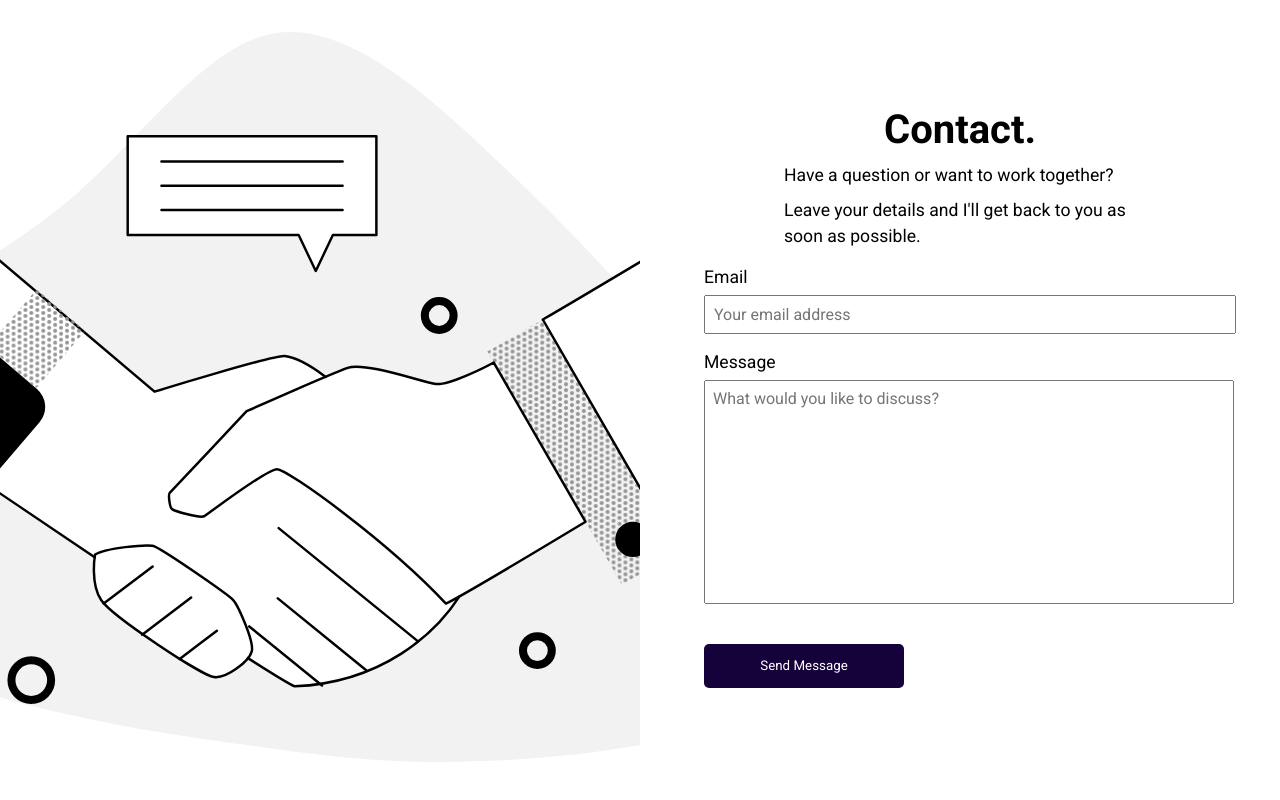
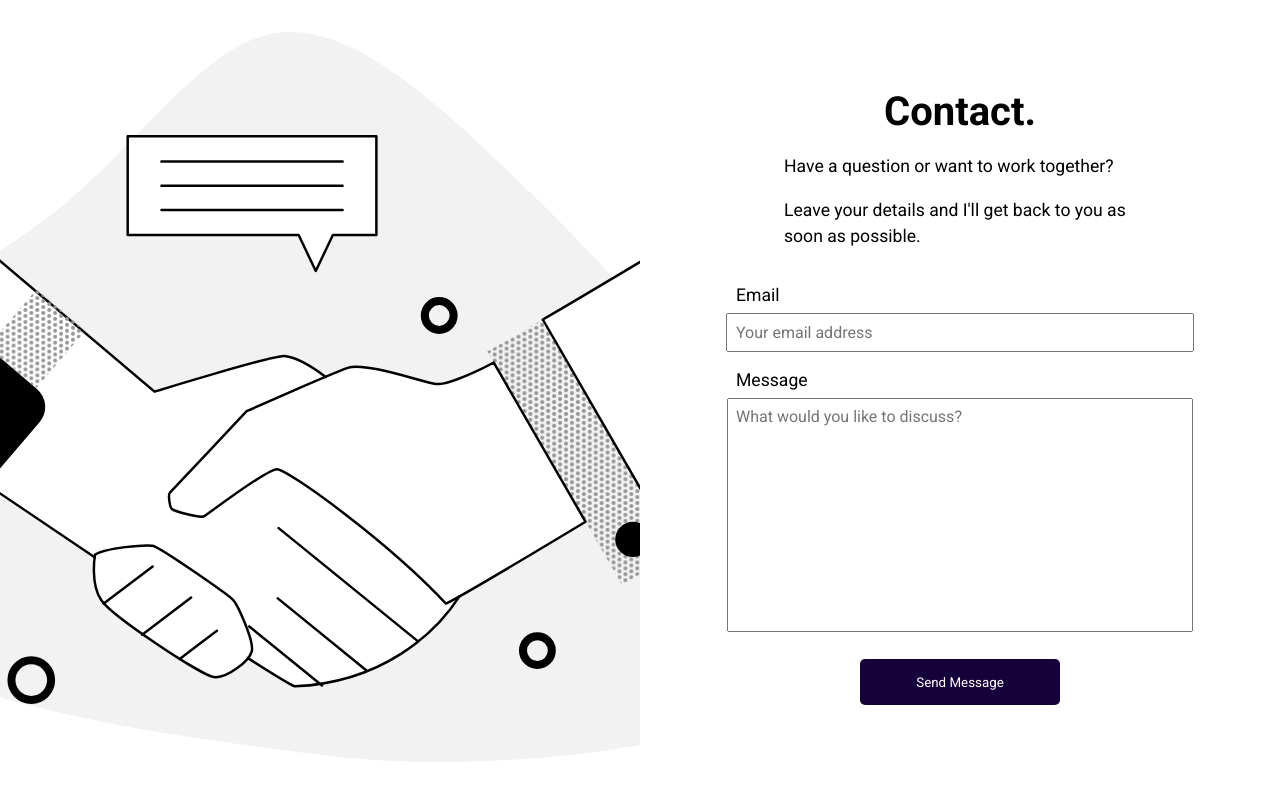
Before and after one commit to vergarapog/myPortofolio, a React (Create React App) app: page / in a window 1280 px wide. Shown: the part 4691-5491 px from the top of the page. Built offline with nearby package versions, Linux system fonts and the light colour scheme.

Commit message:
update contact.jsx scss

```diff
--- a/src/components/contact/contact.scss
+++ b/src/components/contact/contact.scss
@@ -47,23 +47,26 @@
     }
 
     p {
-      margin-top: 0.5em;
+      margin-top: 1em;
       line-height: 1.5;
       width: 20em;
     }
 
     form {
-      width: 80%;
+      width: 70%;
       height: 60%;
+      margin-top: 1em;
+      display: flex;
+      flex-direction: column;
+      align-items: center;
+
       @include mobile {
+        width: 75%;
         height: 90%;
       }
-      display: flex;
-      flex-direction: column;
-      // justify-content: space-around;
-      // align-items: center;
 
       label {
+        align-self: flex-start;
         margin-top: 1em;
       }
 
@@ -76,8 +79,8 @@
         padding: 0.5em;
 
         @include mobile {
-          margin-top: 1em;
-          width: 13em;
+          margin-top: 0.5em;
+          width: 100%;
           height: 1.5em;
         }
       }
@@ -91,9 +94,9 @@
         padding: 0.5em;
 
         @include mobile {
-          margin-top: 1em;
+          margin-top: 0.5em;
 
-          width: 13em;
+          width: 100%;
           height: 6em;
         }
       }
@@ -105,7 +108,15 @@
         border: none;
         border-radius: 5px;
         cursor: pointer;
-        margin-top: 3em;
+        margin-top: 2em;
+      }
+
+      @include mobile {
+        button {
+          margin-top: 2em;
+          width: 11em;
+          height: 3em;
+        }
       }
 
       span {
@@ -115,5 +126,13 @@
         color: green;
       }
     }
+
+    &.dark-mode {
+      form {
+        button {
+          background-color: crimson;
+        }
+      }
+    }
   }
 }
```
